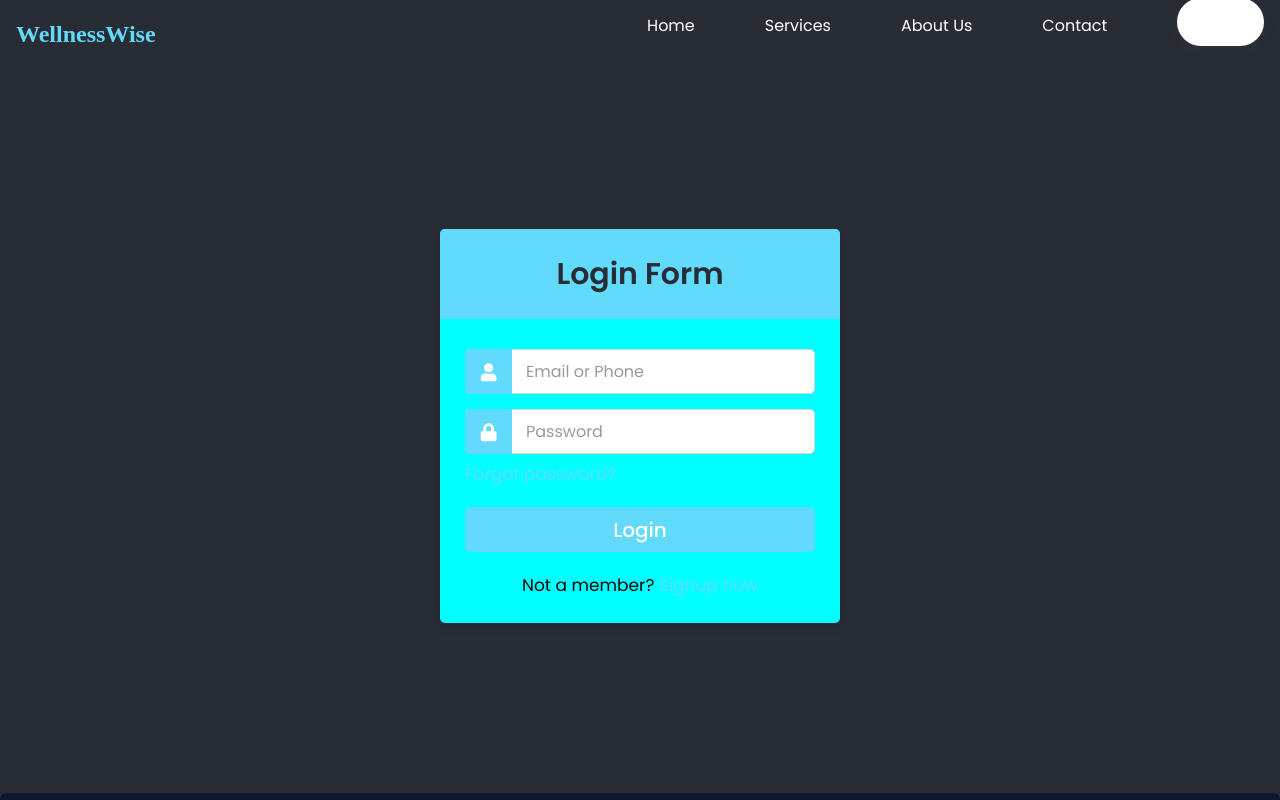
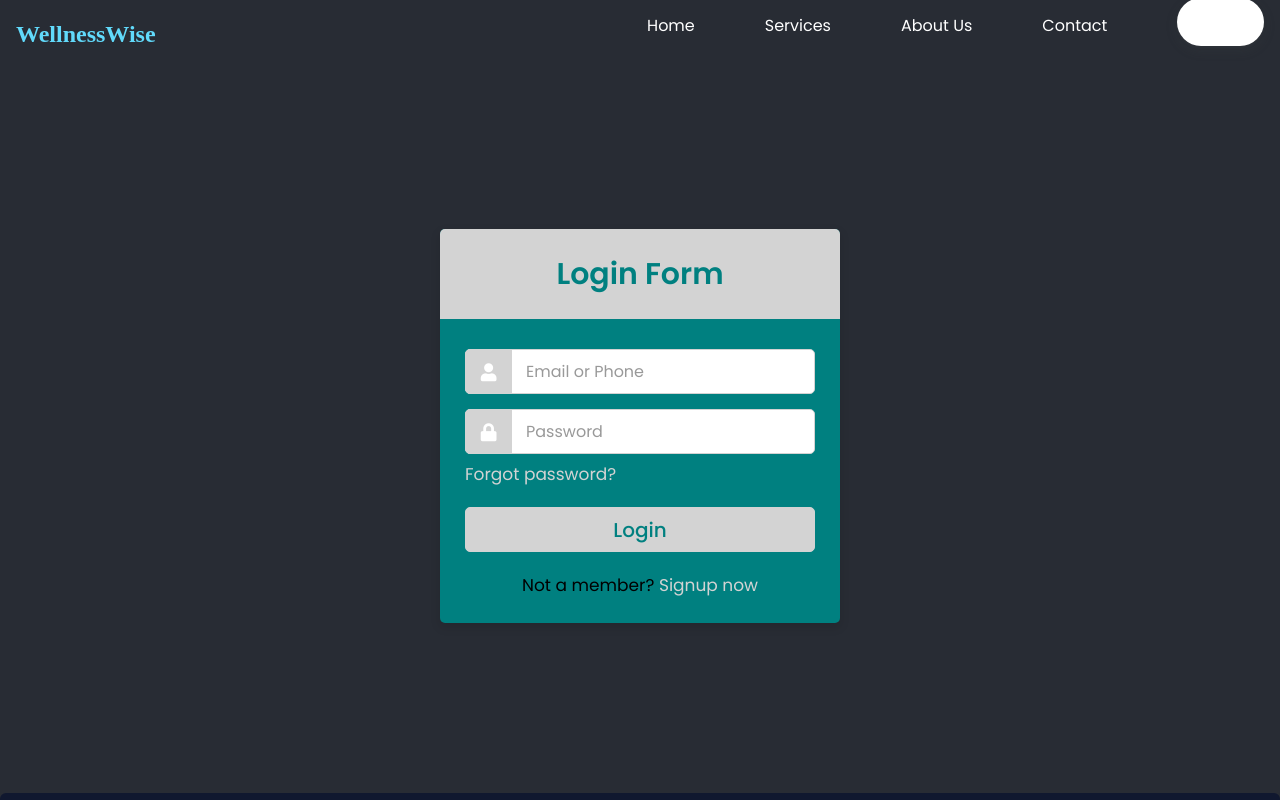
Before and after one commit to Mehar-Aziz/WellnessWise, a React (Create React App) app in the folder wellnesswise-frontend/: page /login in a window 1280 px wide. Shown: the top 800 px of the page. Built offline with nearby package versions, Linux system fonts and the light colour scheme; a web font is replaced by a local one.

Commit message:
Adjust css

```diff
--- a/wellnesswise-frontend/src/components/Login.css
+++ b/wellnesswise-frontend/src/components/Login.css
@@ -30,15 +30,15 @@ html, body {
 }
 .wrapper{
   width: 100%;
-  background: cyan;
+  background: #008080;
   border-radius: 5px;
   box-shadow: 0px 4px 10px 1px rgba(0,0,0,0.1);
 }
 .wrapper .title{
   height: 90px;
-  background: #61dafb;
+  background: #D3D3D3;
   border-radius: 5px 5px 0 0;
-  color: #282c34;
+  color: #008080;
   font-size: 30px;
   font-weight: 600;
   display: flex;
@@ -64,8 +64,8 @@ html, body {
   transition: all 0.3s ease;
 }
 form .row input:focus{
-  border-color: #61dafb;
-  box-shadow: inset 0px 0px 2px 2px #61dafb
+  border-color: #D3D3D3;
+  box-shadow: inset 0px 0px 2px 2px #D3D3D3
 }
 form .row input::placeholder{
   color: #999;
@@ -76,8 +76,8 @@ form .row input::placeholder{
   height: 100%;
   color: #fff;
   font-size: 18px;
-  background: #61dafb;
-  border: 1px solid #61dafb;
+  background: #D3D3D3;
+  border: 1px solid #D3D3D3;
   border-radius: 5px 0 0 5px;
   display: flex;
   align-items: center;
@@ -87,7 +87,7 @@ form .row input::placeholder{
   margin: -8px 0 20px 0;
 }
 .wrapper form .pass a{
-  color: #61dafb;
+  color: #D3D3D3;
   font-size: 17px;
   text-decoration: none;
 }
@@ -95,16 +95,17 @@ form .row input::placeholder{
   text-decoration: underline;
 }
 .wrapper form .button input{
-  color: #fff;
+  color: #008080;
   font-size: 20px;
   font-weight: 500;
   padding-left: 0px;
-  background: #61dafb;
-  border: 1px solid #61dafb;
+  background: #D3D3D3;
+  border: 1px solid #D3D3D3;
   cursor: pointer;
 }
 form .button input:hover{
-  background: blue;
+  background: #008080;
+  color: #D3D3D3;
 }
 .wrapper form .signup-link{
   text-align: center;
@@ -112,7 +113,7 @@ form .button input:hover{
   font-size: 17px;
 }
 .wrapper form .signup-link a{
-  color: #61dafb;
+  color: #D3D3D3;
   text-decoration: none;
 }
 form .signup-link a:hover{
--- a/wellnesswise-frontend/src/components/Registration.css
+++ b/wellnesswise-frontend/src/components/Registration.css
@@ -7,7 +7,7 @@
 }
 
 .terms input[type="checkbox"] {
-    accent-color: #007BFF;
+    accent-color: #D3D3D3;
     position: relative;
     left: -175px;
     top: 22px;
@@ -18,7 +18,7 @@
 }
 
 .terms a {
-    color: #007BFF;
+    color: #D3D3D3;
     text-decoration: none;
 }
 
```
